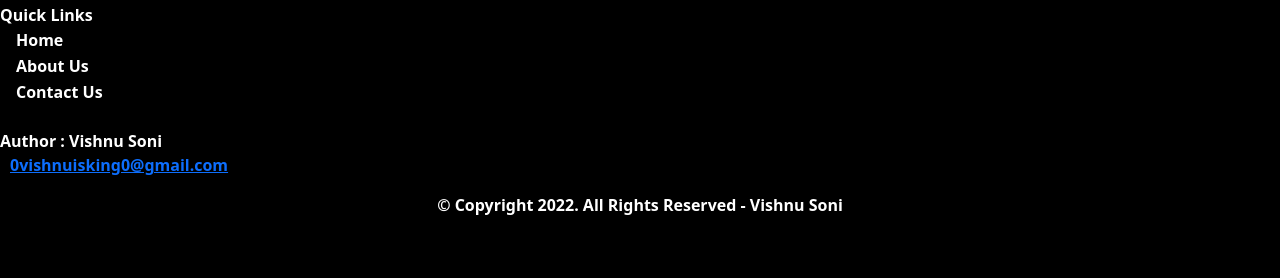
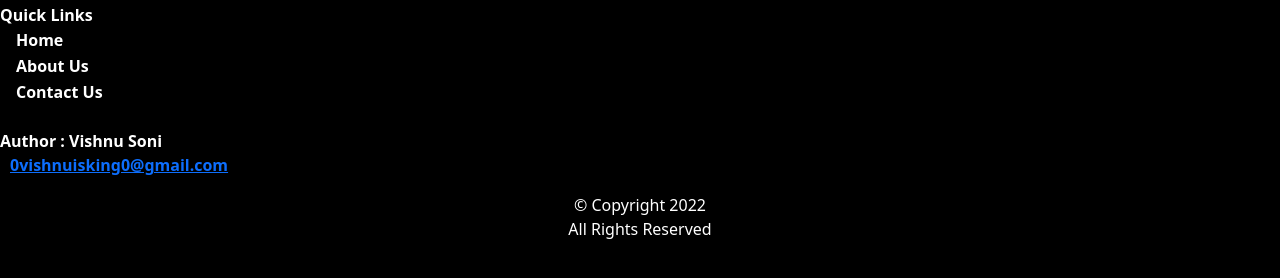
Before and after one commit to sonivraj82/sonivraj82.github.io, a plain HTML site: page index.html in a window 1280 px wide. Shown: the part 3450-3728 px from the top of the page. Drawn offline with nearby package versions, Linux system fonts and the light colour scheme.

Commit message:
last changes

```diff
--- a/index.html
+++ b/index.html
@@ -103,9 +103,9 @@ Fatehpur Sikri is one of the must-visit Agra destinations. It is a historical to
     <br><br>
  <p style="color: white">Author : Vishnu Soni<br>
   <a style="margin-left: 10px" href="mailto:0vishnuisking0@gmail.com">0vishnuisking0@gmail.com</a>
-  <p id="copyright">&copy; Copyright 2022. All Rights Reserved - Vishnu Soni</p>
-  </p>
+  <br>
   </b>
+  <p id="copyright" style="text-align: center">&copy; Copyright 2022 <br> All Rights Reserved</p>
 </footer>
 </div>
 </body>
--- a/style.css
+++ b/style.css
@@ -280,9 +280,7 @@ i {
   margin-top: 10px;
   margin-left: 10px;
  }
-
 #copyright {
   text-align: center;
   color: white;
-  text-decoration-style: bold;
 }
```
